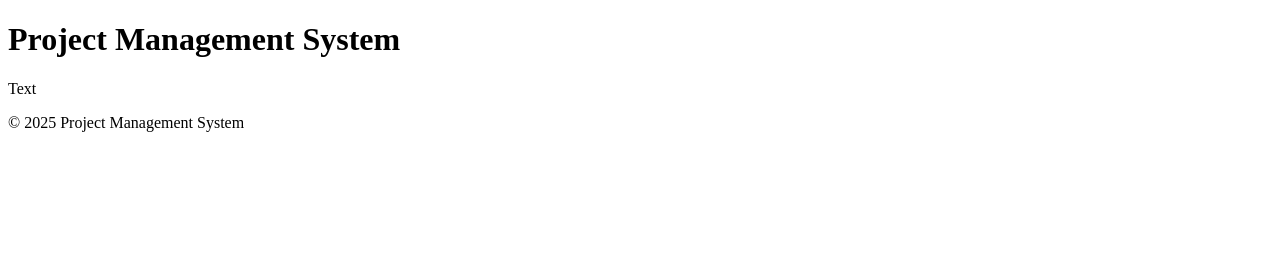
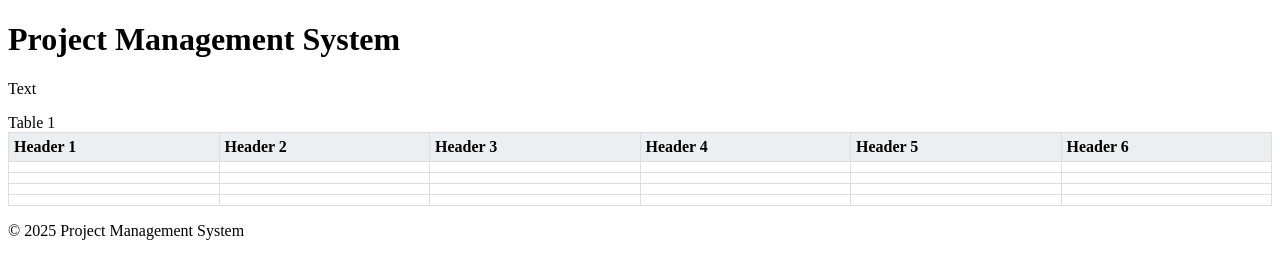
Before and after one commit to tyetkin/tyetkin.github.io, a plain HTML site: page index.html in a window 1280 px wide. Drawn offline with Linux system fonts and the light colour scheme.

Commit message:
Update index.html

```diff
--- a/index.html
+++ b/index.html
@@ -13,6 +13,54 @@
 
     <main>
        <p>Text</p>
+       <div class="table_component" role="region" tabindex="0">
+<table>
+    <caption>Table 1</caption>
+    <thead>
+        <tr>
+            <th>Header 1</th>
+            <th>Header 2</th>
+            <th>Header 3</th>
+            <th>Header 4</th>
+            <th>Header 5</th>
+            <th>Header 6</th>
+        </tr>
+    </thead>
+    <tbody>
+        <tr>
+            <td></td>
+            <td></td>
+            <td></td>
+            <td></td>
+            <td></td>
+            <td></td>
+        </tr>
+        <tr>
+            <td></td>
+            <td></td>
+            <td></td>
+            <td></td>
+            <td></td>
+            <td></td>
+        </tr>
+        <tr>
+            <td></td>
+            <td></td>
+            <td></td>
+            <td></td>
+            <td></td>
+            <td></td>
+        </tr>
+        <tr>
+            <td></td>
+            <td></td>
+            <td></td>
+            <td></td>
+            <td></td>
+            <td></td>
+        </tr>
+    </tbody>
+</table>
     </main>
 
     <footer>
```
